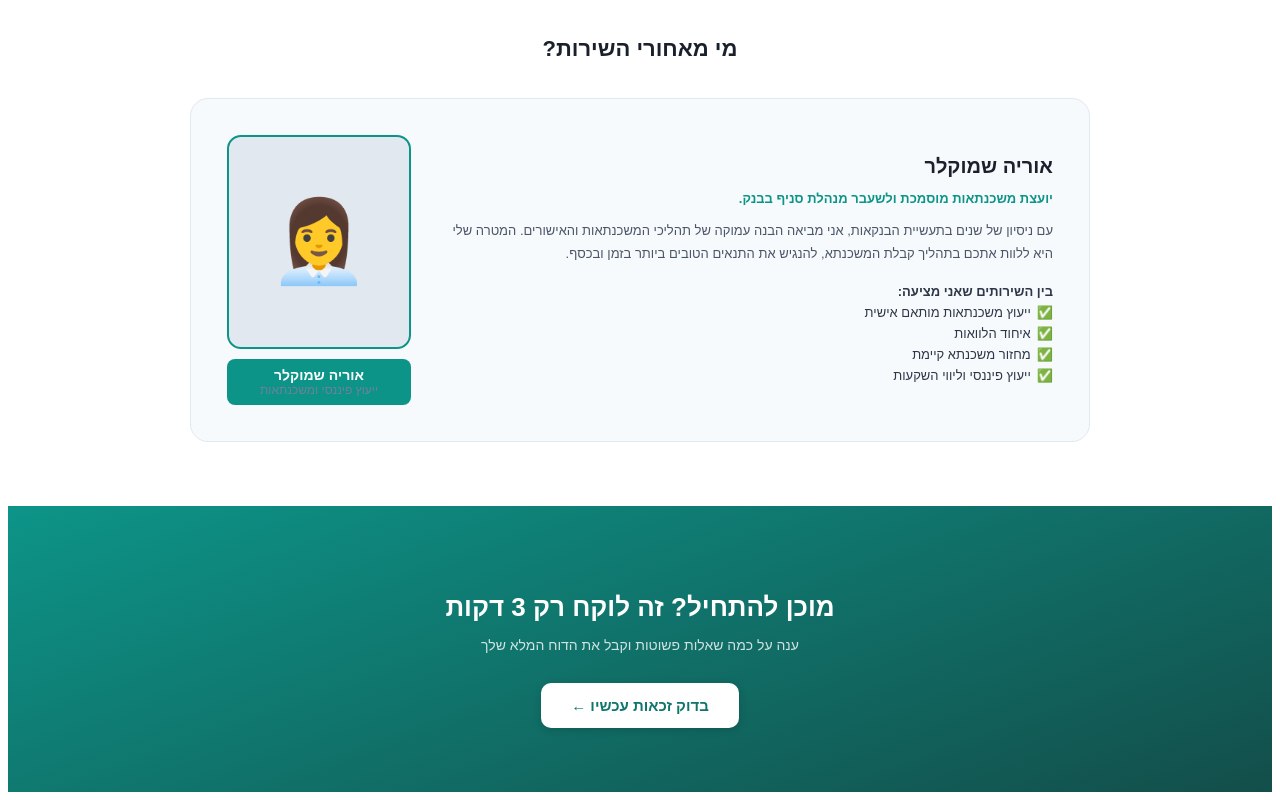
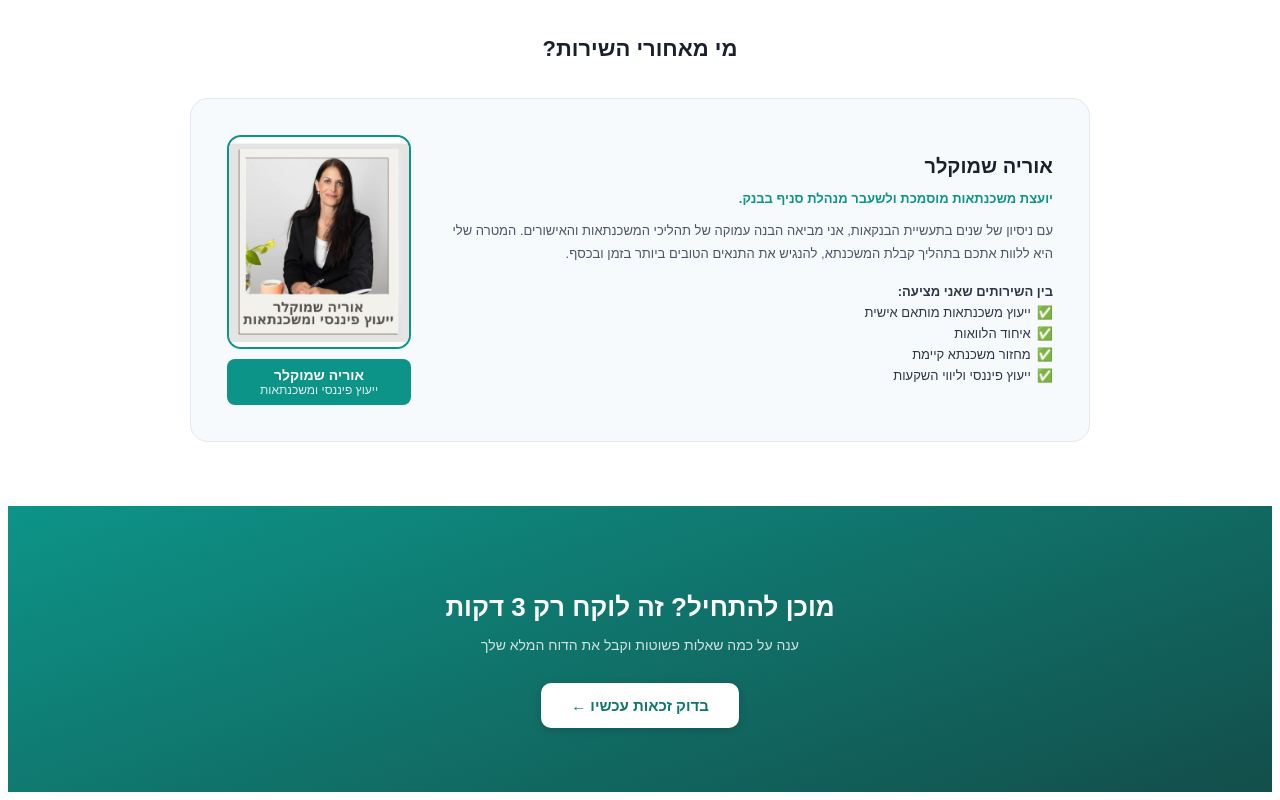
Before and after one commit to amitre/Mashkanta2, a Next.js app: page / in a window 1280 px wide. Shown: the part 1285-2085 px from the top of the page. Built offline with nearby package versions, Linux system fonts and the light colour scheme.

Commit message:
Add Oria photo to landing page

```diff
--- a/pages/index.js
+++ b/pages/index.js
@@ -100,11 +100,11 @@ export default function Landing() {
           {/* Photo */}
           <div style={s.photoWrap}>
             <div style={s.photoBox}>
-              <div style={{ fontSize: "80px", lineHeight: 1 }}>👩‍💼</div>
+              <img src="/oria.jpg" alt="אוריה שמוקלר" style={{ width: "100%", height: "100%", objectFit: "cover", borderRadius: "12px" }} />
             </div>
             <div style={s.photoLabel}>
               <div style={{ fontWeight: "700", fontSize: "14px" }}>אוריה שמוקלר</div>
-              <div style={{ fontSize: "12px", color: "#718096" }}>ייעוץ פיננסי ומשכנתאות</div>
+              <div style={{ fontSize: "12px", color: "rgba(255,255,255,0.85)" }}>ייעוץ פיננסי ומשכנתאות</div>
             </div>
           </div>
         </div>
```
Also changed, not shown: public/oria.jpg (added).
